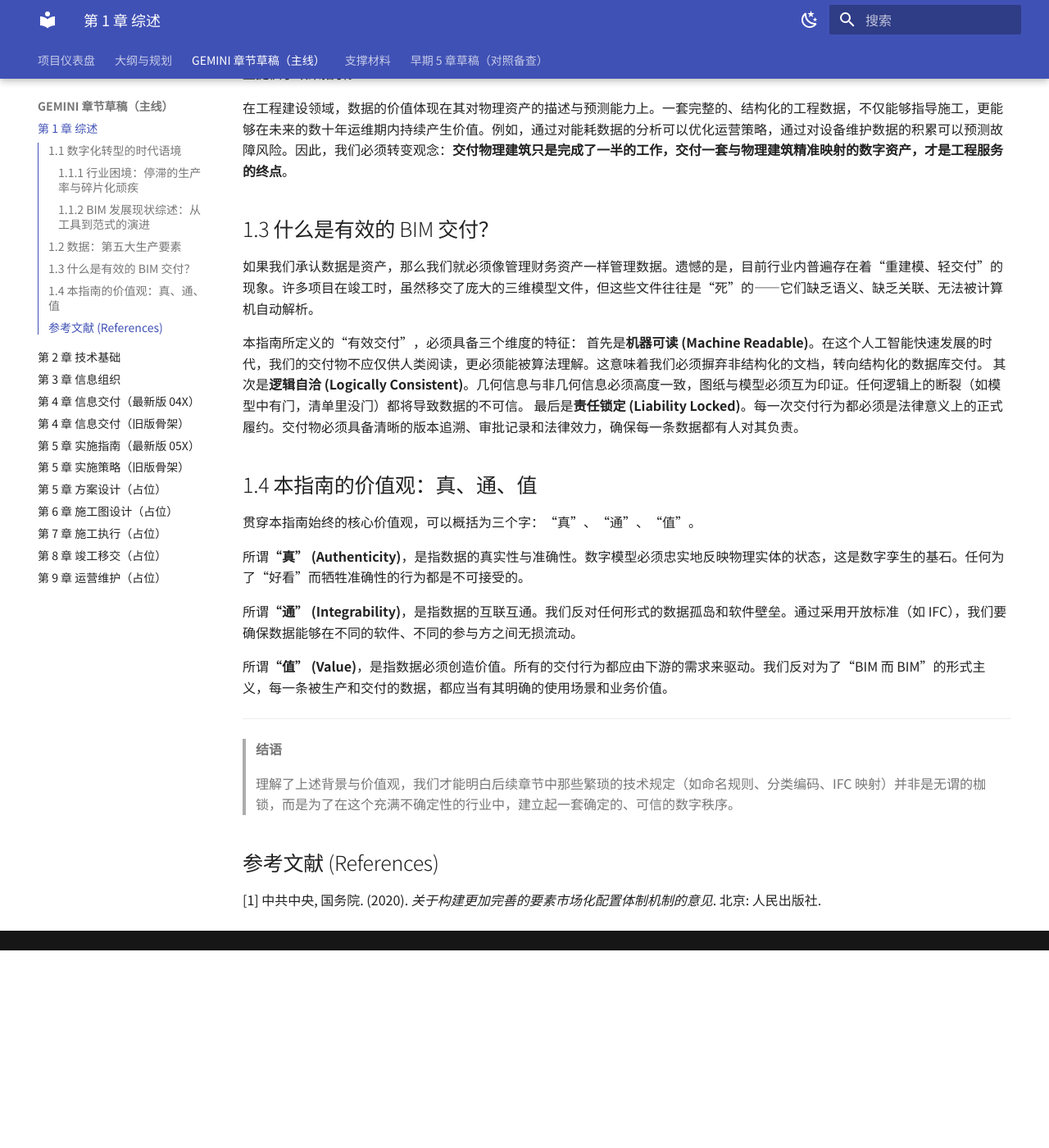
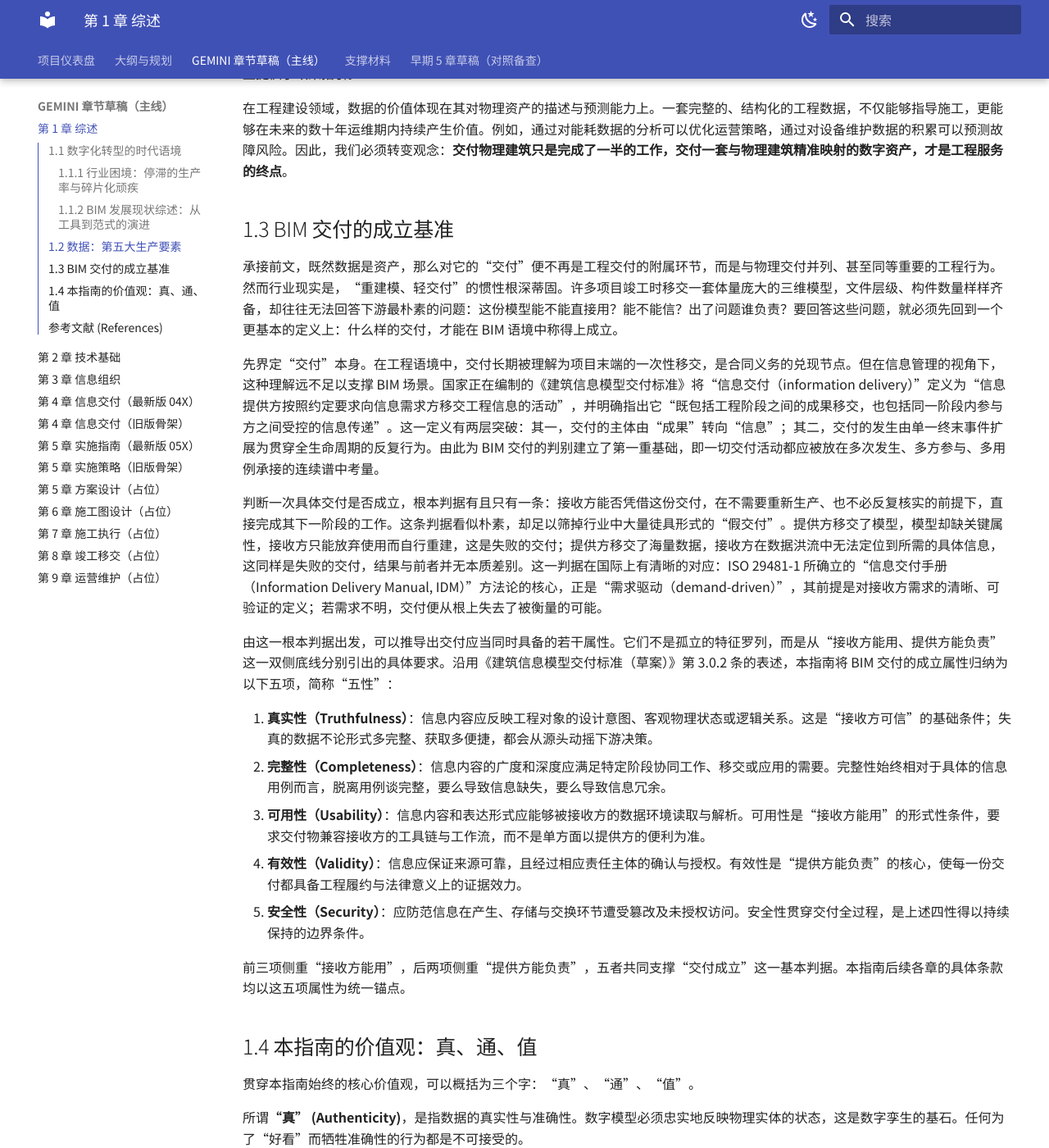
Before and after one commit to future-arch/BIM-delivery-guidance, an MkDocs documentation site: the page built from docs/GEMINI/01_General_Provisions.md, in a window 1280 px wide and 1400 px high, scrolled down 1336 px. Shown: the whole window at 82% size. Built offline with MkDocs 1.6.1 and Material for MkDocs 9.7.7, drawn with Linux system fonts in a browser that asks for light colours; before the commit the page ends 2495 px from its top, so only the background shows below that.

Commit message:
feat(docs): 第 1 章 1.3 节按"五性"重写交付成立基准
- 节标题改为"BIM 交付的成立基准"，对齐《建筑信息模型交付标准（草案）》第 3.0.2 条
- 引入"接收方能用、提供方能负责"的双侧底线判据
- 列出五项成立属性（真实性/完整性/可用性/有效性/安全性），并辨析"有效性"的两重用法
- 增加 ISO 19650-1、ISO 29481 IDM 方法论的对应关系
- 加注（Note 1.3.1）说明与国家标准草案的一致性

```diff
--- a/docs/GEMINI/01_General_Provisions.md
+++ b/docs/GEMINI/01_General_Provisions.md
@@ -30,14 +30,23 @@
 
 在工程建设领域，数据的价值体现在其对物理资产的描述与预测能力上。一套完整的、结构化的工程数据，不仅能够指导施工，更能够在未来的数十年运维期内持续产生价值。例如，通过对能耗数据的分析可以优化运营策略，通过对设备维护数据的积累可以预测故障风险。因此，我们必须转变观念：**交付物理建筑只是完成了一半的工作，交付一套与物理建筑精准映射的数字资产，才是工程服务的终点**。
 
-## 1.3 什么是有效的 BIM 交付？
+## 1.3 BIM 交付的成立基准
 
-如果我们承认数据是资产，那么我们就必须像管理财务资产一样管理数据。遗憾的是，目前行业内普遍存在着“重建模、轻交付”的现象。许多项目在竣工时，虽然移交了庞大的三维模型文件，但这些文件往往是“死”的——它们缺乏语义、缺乏关联、无法被计算机自动解析。
+承接前文，既然数据是资产，那么对它的“交付”便不再是工程交付的附属环节，而是与物理交付并列、甚至同等重要的工程行为。然而行业现实是，“重建模、轻交付”的惯性根深蒂固。许多项目竣工时移交一套体量庞大的三维模型，文件层级、构件数量样样齐备，却往往无法回答下游最朴素的问题：这份模型能不能直接用？能不能信？出了问题谁负责？要回答这些问题，就必须先回到一个更基本的定义上：什么样的交付，才能在 BIM 语境中称得上成立。
 
-本指南所定义的“有效交付”，必须具备三个维度的特征：
-首先是**机器可读 (Machine Readable)**。在这个人工智能快速发展的时代，我们的交付物不应仅供人类阅读，更必须能被算法理解。这意味着我们必须摒弃非结构化的文档，转向结构化的数据库交付。
-其次是**逻辑自洽 (Logically Consistent)**。几何信息与非几何信息必须高度一致，图纸与模型必须互为印证。任何逻辑上的断裂（如模型中有门，清单里没门）都将导致数据的不可信。
-最后是**责任锁定 (Liability Locked)**。每一次交付行为都必须是法律意义上的正式履约。交付物必须具备清晰的版本追溯、审批记录和法律效力，确保每一条数据都有人对其负责。
+先界定“交付”本身。在工程语境中，交付长期被理解为项目末端的一次性移交，是合同义务的兑现节点。但在信息管理的视角下，这种理解远不足以支撑 BIM 场景。国家正在编制的《建筑信息模型交付标准》将“信息交付（information delivery）”定义为“信息提供方按照约定要求向信息需求方移交工程信息的活动”，并明确指出它“既包括工程阶段之间的成果移交，也包括同一阶段内参与方之间受控的信息传递”。这一定义有两层突破：其一，交付的主体由“成果”转向“信息”；其二，交付的发生由单一终末事件扩展为贯穿全生命周期的反复行为。由此为 BIM 交付的判别建立了第一重基础，即一切交付活动都应被放在多次发生、多方参与、多用例承接的连续谱中考量。
+
+判断一次具体交付是否成立，根本判据有且只有一条：接收方能否凭借这份交付，在不需要重新生产、也不必反复核实的前提下，直接完成其下一阶段的工作。这条判据看似朴素，却足以筛掉行业中大量徒具形式的“假交付”。提供方移交了模型，模型却缺关键属性，接收方只能放弃使用而自行重建，这是失败的交付；提供方移交了海量数据，接收方在数据洪流中无法定位到所需的具体信息，这同样是失败的交付，结果与前者并无本质差别。这一判据在国际上有清晰的对应：ISO 29481-1 所确立的“信息交付手册（Information Delivery Manual, IDM）”方法论的核心，正是“需求驱动（demand-driven）”，其前提是对接收方需求的清晰、可验证的定义；若需求不明，交付便从根上失去了被衡量的可能。
+
+由这一根本判据出发，可以推导出交付应当同时具备的若干属性。它们不是孤立的特征罗列，而是从“接收方能用、提供方能负责”这一双侧底线分别引出的具体要求。沿用《建筑信息模型交付标准（草案）》第 3.0.2 条的表述，本指南将 BIM 交付的成立属性归纳为以下五项，简称“五性”：
+
+1. **真实性（Truthfulness）**：信息内容应反映工程对象的设计意图、客观物理状态或逻辑关系。这是“接收方可信”的基础条件；失真的数据不论形式多完整、获取多便捷，都会从源头动摇下游决策。
+2. **完整性（Completeness）**：信息内容的广度和深度应满足特定阶段协同工作、移交或应用的需要。完整性始终相对于具体的信息用例而言，脱离用例谈完整，要么导致信息缺失，要么导致信息冗余。
+3. **可用性（Usability）**：信息内容和表达形式应能够被接收方的数据环境读取与解析。可用性是“接收方能用”的形式性条件，要求交付物兼容接收方的工具链与工作流，而不是单方面以提供方的便利为准。
+4. **有效性（Validity）**：信息应保证来源可靠，且经过相应责任主体的确认与授权。有效性是“提供方能负责”的核心，使每一份交付都具备工程履约与法律意义上的证据效力。
+5. **安全性（Security）**：应防范信息在产生、存储与交换环节遭受篡改及未授权访问。安全性贯穿交付全过程，是上述四性得以持续保持的边界条件。
+
+前三项侧重“接收方能用”，后两项侧重“提供方能负责”，五者共同支撑“交付成立”这一基本判据。本指南后续各章的具体条款均以这五项属性为统一锚点。
 
 ## 1.4 本指南的价值观：真、通、值
 
```
